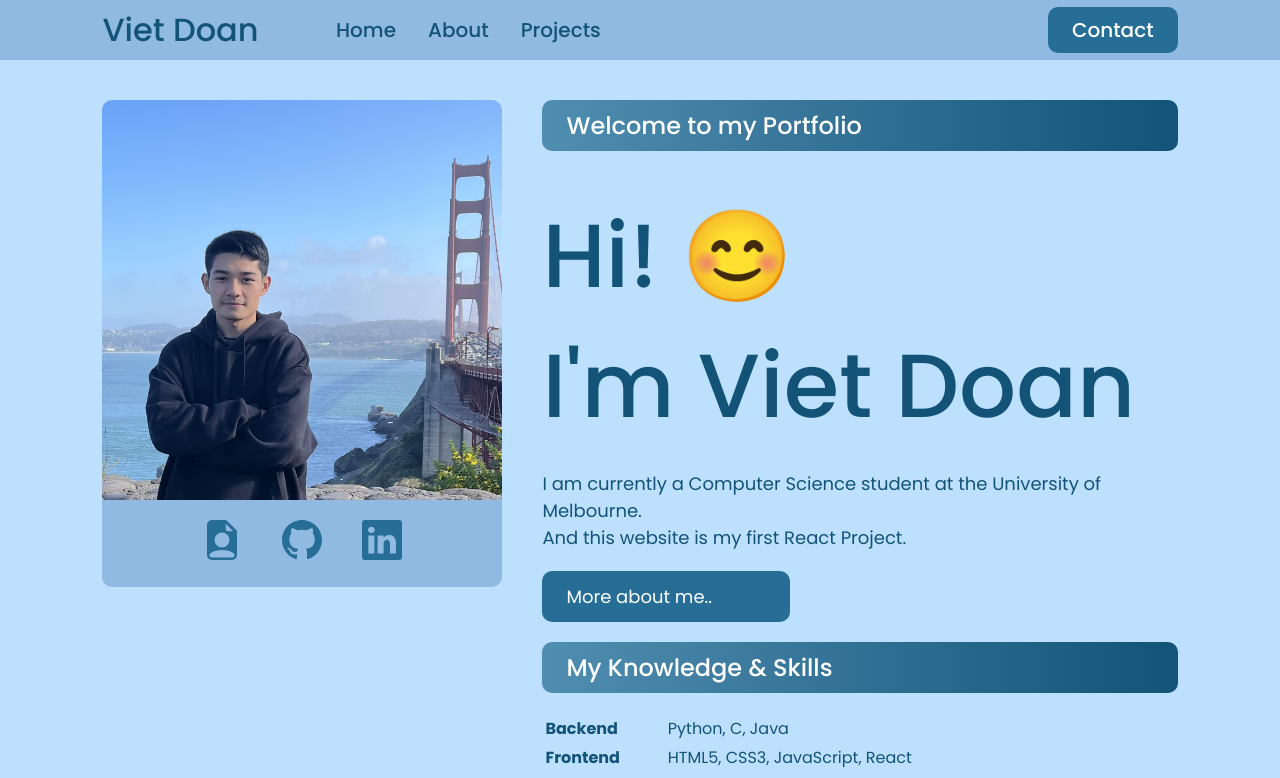
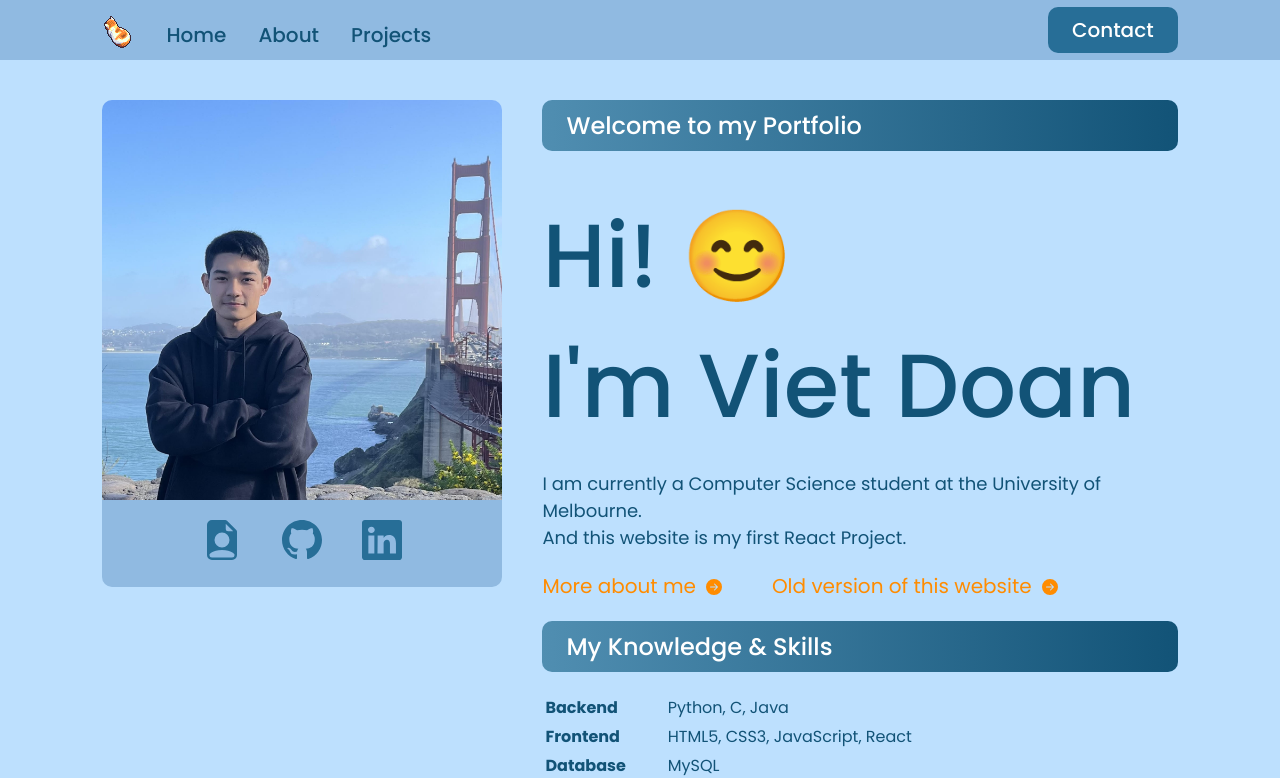
Before and after one commit to viet-doan/web.vietdoan.v2, a React (Create React App) app: page / in a window 1280 px wide. Shown: the top 778 px of the page. Built offline with nearby package versions, Linux system fonts and the light colour scheme.

Commit message:
New Navigations Icon Title and Change Links Format

```diff
--- a/src/css/main.css
+++ b/src/css/main.css
@@ -64,9 +64,10 @@ p { font-size: 18px;}
   padding: 12px 24px;
   border: none;
   font-size: 18px;
-  color: #fff;
+  color: #ff8c00;
   border-radius: 10px;
-  background: #276e97;
+  /* background: #276e97; */
+  /* background: #fa8532; */
 }
 .nav-btn:hover,
 .btn-general:hover {
@@ -98,7 +99,7 @@ p { font-size: 18px;}
   justify-content: center;
   align-items: center;
   grid-template-rows: 100%;
-  grid-template-columns: 1fr 2fr 1fr;
+  grid-template-columns: 1fr 1fr;
 
   position: fixed;
   top: 0;
@@ -114,15 +115,23 @@ p { font-size: 18px;}
 }
 .nav-left {
   justify-self: flex-start;
+  justify-content: flex-end !important;
   position: relative;
   left: 8vw;
+  height: 40px;
 }
 .nav-right {
   justify-self: flex-end;
   position: relative;
   right: 8vw;
 }
+.nav-icon {
+  position: relative;
+  top: 6px;
+  margin-right: 16px;
+}
 .nav-item {
+  justify-content: center;
   padding: 0 16px;
   font-size: 20px;
 }
@@ -192,6 +201,18 @@ p { font-size: 18px;}
   font-size: 7vw;
   font-size: min(7vw, 114px);
   line-height: calc(7vw + 40px);
+}
+.icon-arrow {
+  position: relative;
+  top: 2px;
+  margin:10px;
+  fill: #ff8c00;
+}
+.links {
+  text-decoration: none;
+  color: #ff8c00;
+  font-size: 20px;
+  margin-right: 40px;
 }
 
 /* About Page */
@@ -310,7 +331,6 @@ footer {
   }
 
   /* Navigation */
-  .navLinks,
   .nav-btn {
     display: none !important;
   }
--- a/src/general/Navigation.js
+++ b/src/general/Navigation.js
@@ -1,8 +1,11 @@
+import catIcon from '../assets/cat-icon.png';
+
 function Navigation() {
+
   return (
     <nav className="navbar">
-      <div className="navMain nav-left">Viet Doan</div>
-      <div className="navLinks">
+      <div className="nav-left">
+        <img className="nav-icon" src={catIcon} />
         <a className="nav-item" href="/">Home</a>
         <a className="nav-item" href="/About">About</a>
         <a className="nav-item" href="/Projects">Projects</a>
--- a/src/main/Landing.js
+++ b/src/main/Landing.js
@@ -1,6 +1,5 @@
 import React from 'react';
 import Card from '../general/Card';
-import Form from '../components/Form';
 
 import Skills from '../components/Skills';
 import skills from '../data/skills';
@@ -12,6 +11,8 @@ const sections = {
 };
 
 function Landing() {
+  const arrow = <svg xmlns="http://www.w3.org/2000/svg" width="16" height="16" class="bi bi-arrow-right-circle-fill" viewBox="0 0 16 16"><path d="M8 0a8 8 0 1 1 0 16A8 8 0 0 1 8 0M4.5 7.5a.5.5 0 0 0 0 1h5.793l-2.147 2.146a.5.5 0 0 0 .708.708l3-3a.5.5 0 0 0 0-.708l-3-3a.5.5 0 1 0-.708.708L10.293 7.5z"/></svg>
+
   return (
     <main className="main row">
       <Card />
@@ -23,7 +24,17 @@ function Landing() {
         <h1>Hi! 😊<br />I'm Viet Doan</h1>
         <p>I am currently a Computer Science student at the University of Melbourne.
           <br></br>And this website is my first React Project.</p>
-        <a className='btn-general' href='/About'>More about me..</a>
+        <span>
+          <a className='links' href='/About'>
+          More about me
+          <span className='icon-arrow'>{arrow}</span>
+          </a>
+
+          <a className='links' href='/About'>
+          Old version of this website
+            <span className='icon-arrow'>{arrow}</span>
+          </a>
+        </span>
 
         {/* Skills */}
         <div className="column">
--- a/src/pages/Projects.js
+++ b/src/pages/Projects.js
@@ -1,9 +1,5 @@
 import Navigation from '../general/Navigation';
 import Footer from '../general/Footer';
-
-import KoiCorner from '../assets/koicorner_web.png';
-import EmailClient from '../assets/socket_code.png';
-import LuckyThirteen from '../assets/lucky_thirteen.png';
 
 import Tasks from '../components/Tasks';
 import projects from '../data/projects';
```
Also changed, not shown: src/Template/navigation.js (deleted, +0 -28 lines), src/assets/brown_cat.gif (added), src/assets/cat-icon.png (added).
